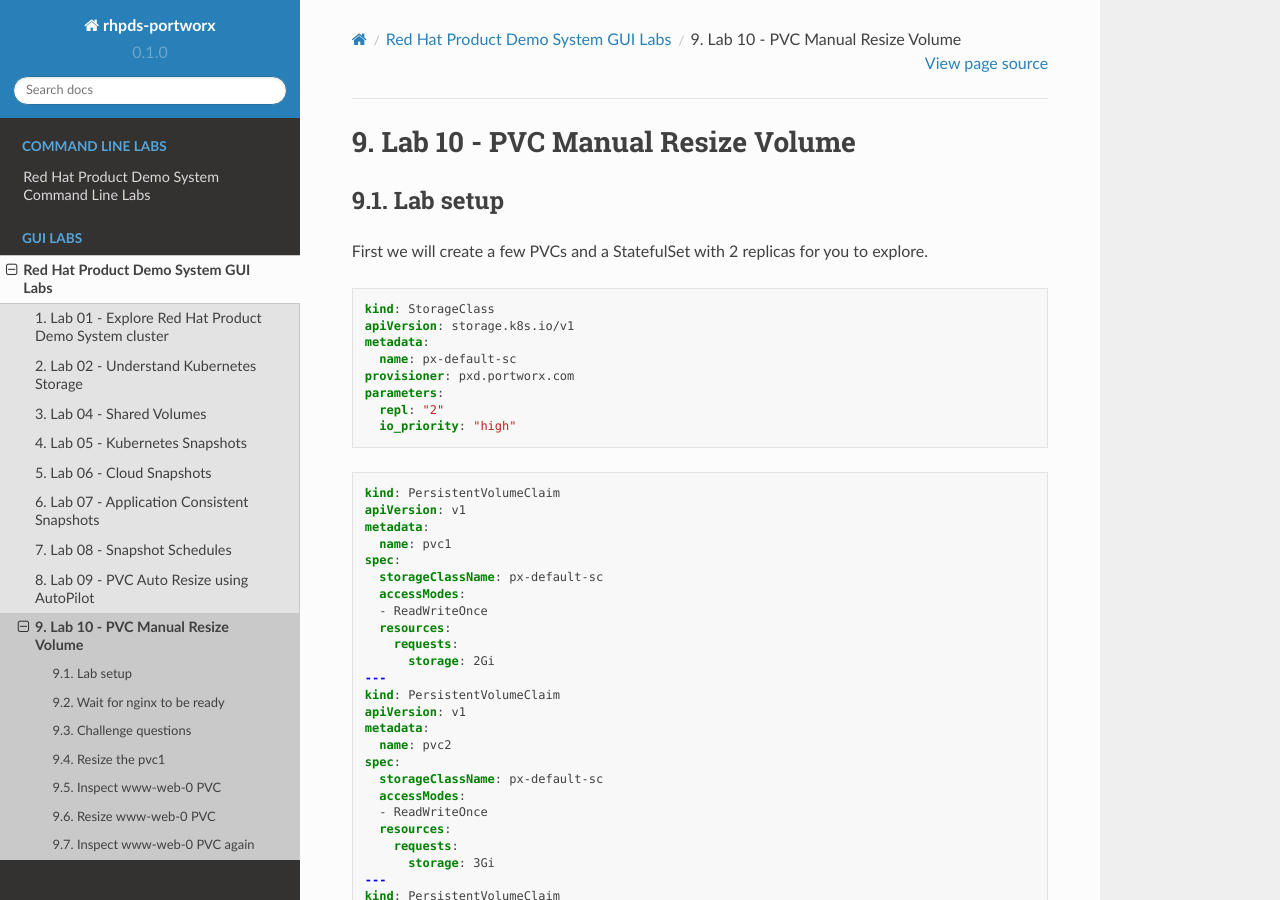
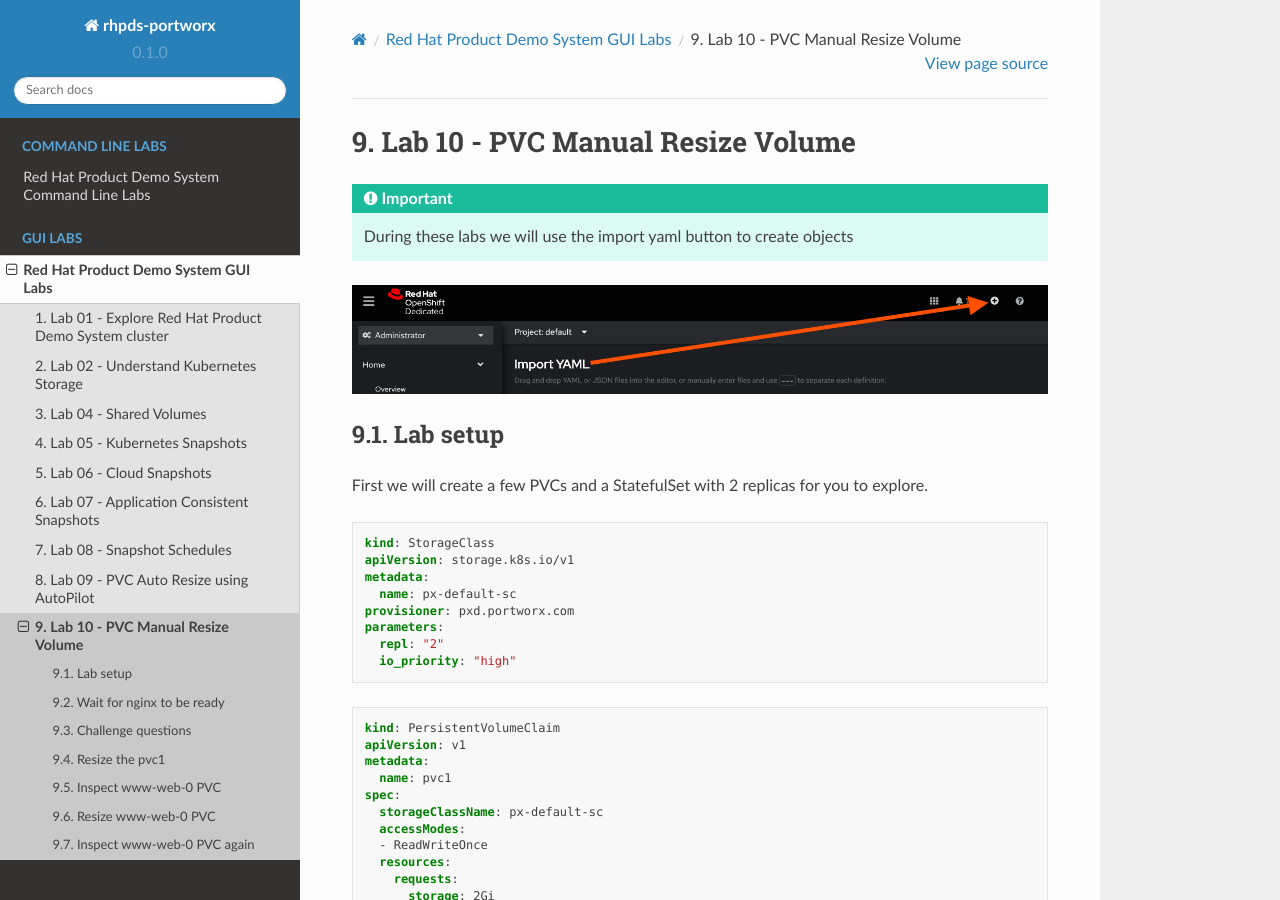
Before and after one commit to rhpds/pxe-rhdp-lab, a Sphinx documentation site: the page built from docs/source/gui-based-labs/pvc-manual-resize-gui.rst, in a window 1280 px wide and 900 px high. Built offline with Sphinx 7.4.7 and the Read the Docs theme 2.0.0, drawn with Linux system fonts in a browser that asks for light colours; pages that are not in the unit, such as notebooks, are missing from menus.

Commit message:
Update pvc-manual-resize-gui.rst

```diff
--- a/docs/source/gui-based-labs/pvc-manual-resize-gui.rst
+++ b/docs/source/gui-based-labs/pvc-manual-resize-gui.rst
@@ -1,6 +1,8 @@
 =================================
 Lab 10 - PVC Manual Resize Volume
 =================================
+
+.. include:: import-yaml.rst
 
 Lab setup
 ---------
```
